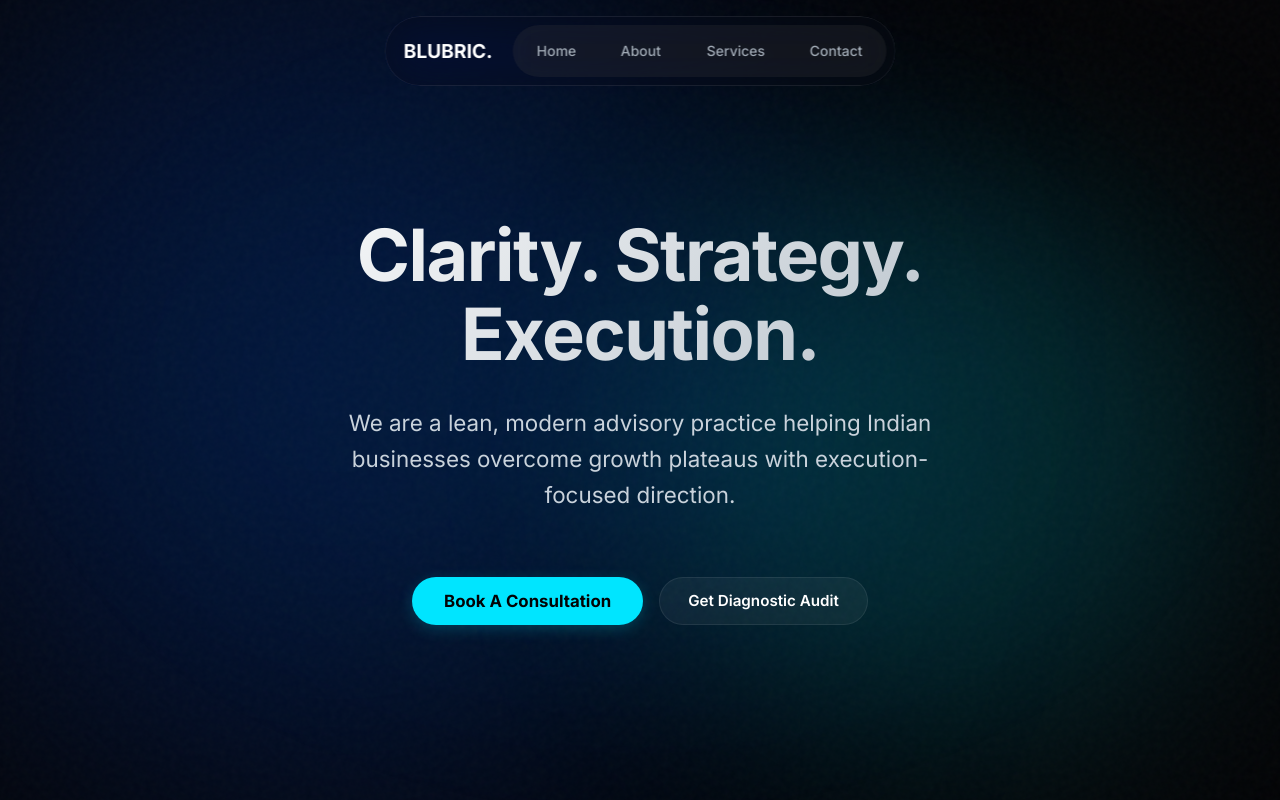
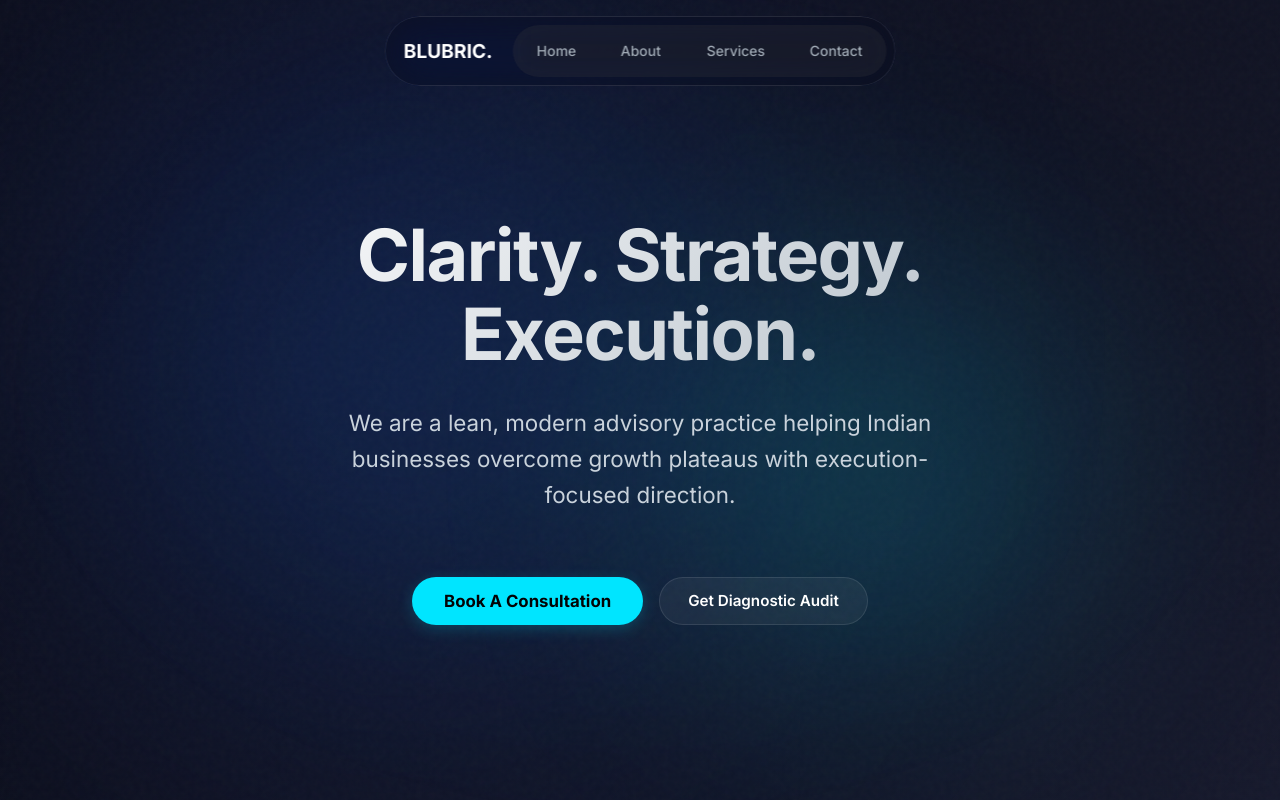
Before and after one commit to Shauryan28/Blubric, a React (Vite) app: page / in a window 1280 px wide. Shown: the top 800 px of the page. Built offline with nearby package versions, Linux system fonts and the light colour scheme.

Commit message:
Enhance background aesthetics: switch pitch black to rich deep navy with vibrant gradients

```diff
--- a/src/components/bg.css
+++ b/src/components/bg.css
@@ -5,7 +5,7 @@
   width: 100vw;
   height: 100vh;
   z-index: -1;
-  background: var(--bg-primary);
+  background: radial-gradient(circle at bottom right, var(--bg-secondary), var(--bg-primary));
   overflow: hidden;
 }
 
@@ -26,19 +26,19 @@
 }
 
 .orb-1 {
-  top: -10%;
+  top: -20%;
   left: -10%;
-  width: 60vw;
-  height: 60vw;
-  background: rgba(0, 85, 255, 0.2);
+  width: 70vw;
+  height: 70vw;
+  background: radial-gradient(circle at center, rgba(30, 90, 255, 0.25) 0%, rgba(30, 90, 255, 0) 65%);
 }
 
 .orb-2 {
-  bottom: -10%;
+  bottom: -20%;
   right: -10%;
-  width: 50vw;
-  height: 50vw;
-  background: rgba(0, 229, 255, 0.15);
+  width: 60vw;
+  height: 60vw;
+  background: radial-gradient(circle at center, rgba(0, 229, 255, 0.2) 0%, rgba(0, 229, 255, 0) 60%);
 }
 
 .noise-overlay {
--- a/src/index.css
+++ b/src/index.css
@@ -1,14 +1,14 @@
 @import url('https://fonts.googleapis.com/css2?family=Inter:wght@300;400;500;600;700&display=swap');
 
 :root {
-  --bg-primary: #030305;
-  --bg-secondary: #0a0a0f;
+  --bg-primary: #0B0D1A;
+  --bg-secondary: #15182B;
   --text-primary: #ffffff;
   --text-secondary: #a0aab5;
   --accent-color: #00E5FF;
   --accent-glow: rgba(0, 229, 255, 0.4);
-  --glass-bg: rgba(255, 255, 255, 0.03);
-  --glass-border: rgba(255, 255, 255, 0.08);
+  --glass-bg: rgba(255, 255, 255, 0.04);
+  --glass-border: rgba(255, 255, 255, 0.1);
   --font-main: 'Inter', sans-serif;
   --transition-smooth: all 0.4s cubic-bezier(0.16, 1, 0.3, 1);
 }
```
